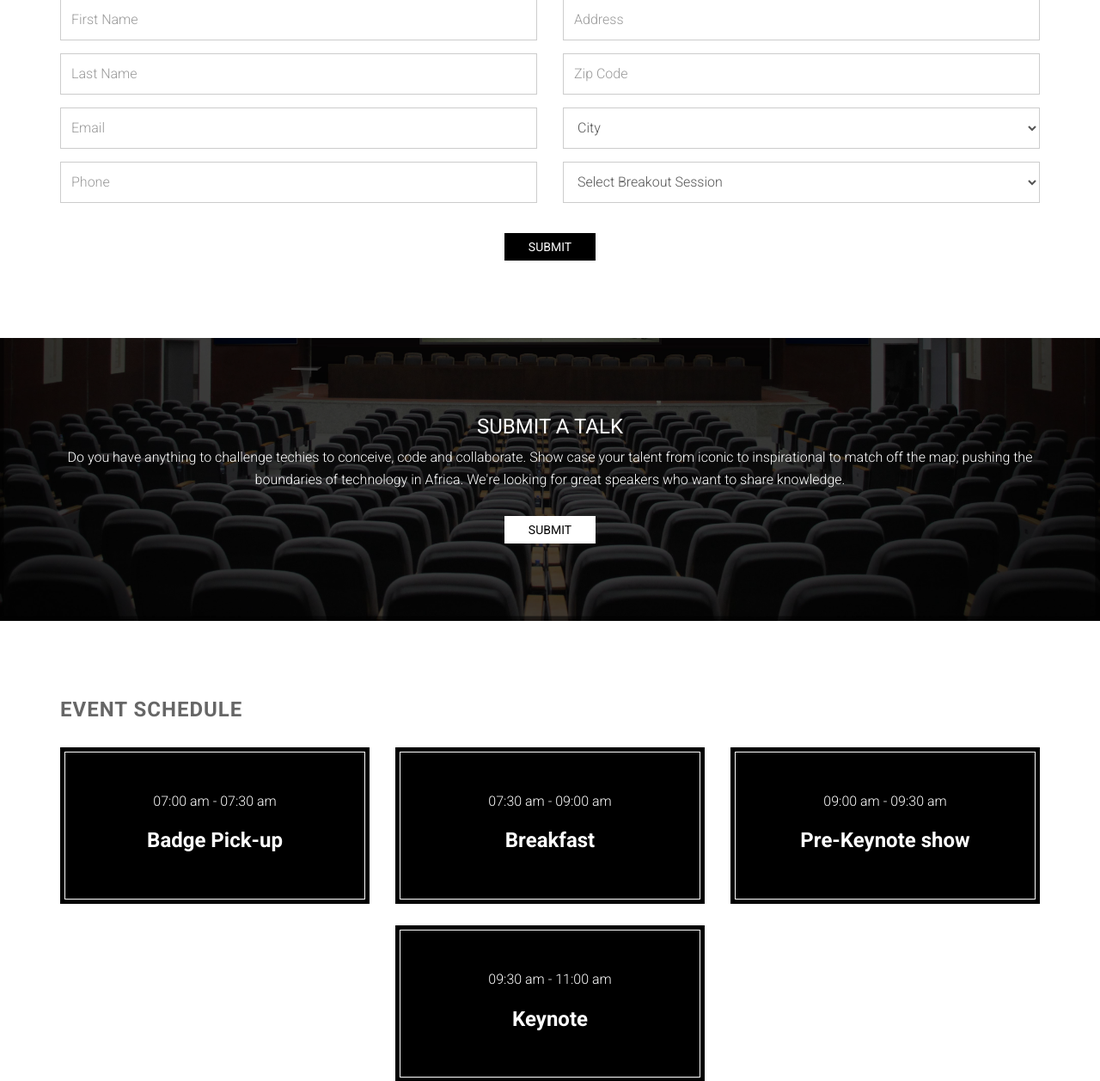
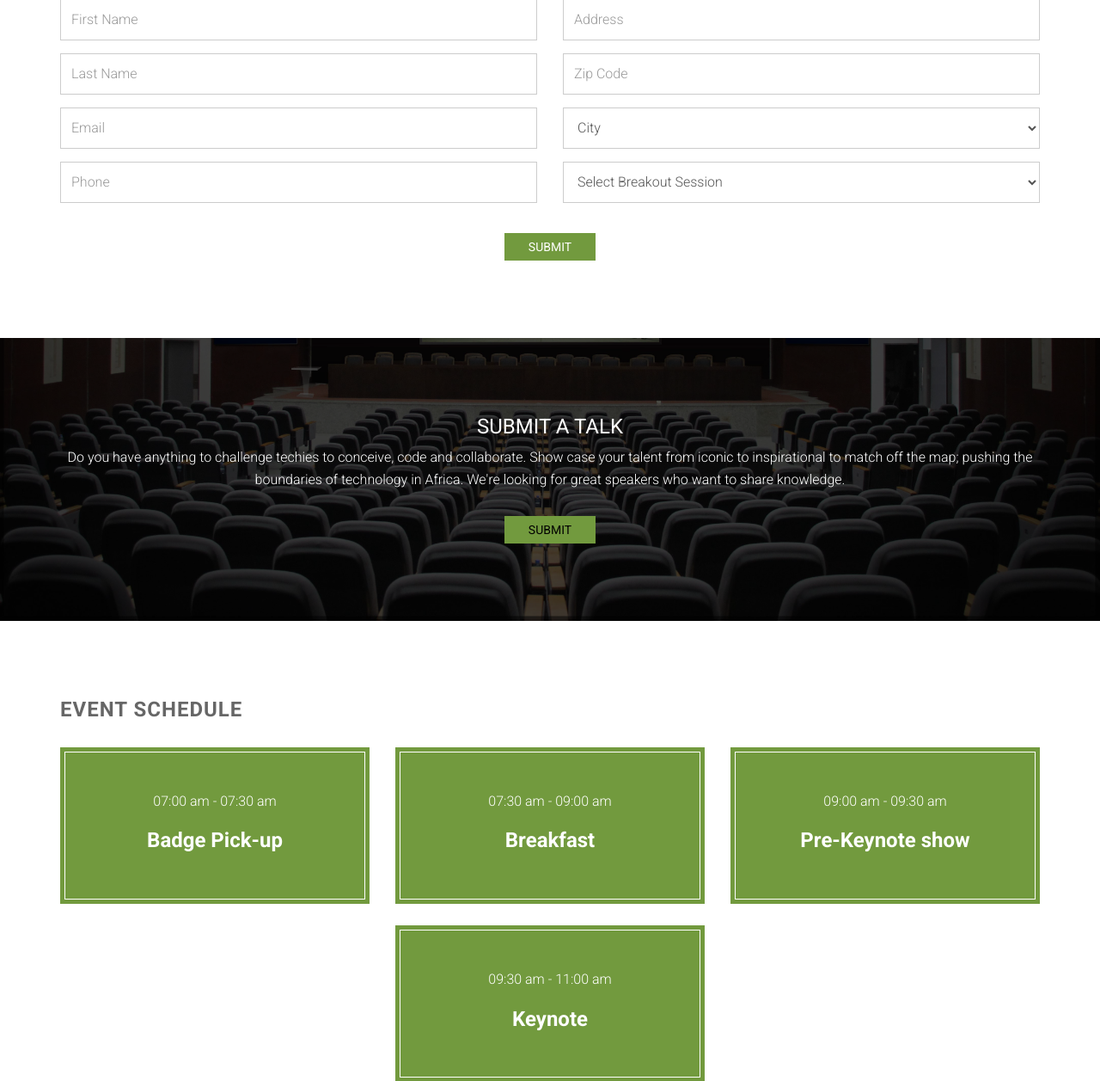
Before and after one commit to silicon-mountain/smconf.org, a PHP site: page / in a window 1280 px wide. Shown: the part 2994-4251 px from the top of the page at 86% size. Run offline with PHP 8.4, Linux system fonts and the light colour scheme; some libraries are stand-ins or nearby versions.

Commit message:
Fixed color styles on site to match design guide
Added the changes to the css files

```diff
--- a/assets/css/main.css
+++ b/assets/css/main.css
@@ -192,7 +192,8 @@ ul li {
  */
 .btn-white {
   color: #000;
-  background-color: #fff;
+  background-color: #729A3E
+;
 }
 .btn-white:hover, .btn-white:focus {
   color: #000;
@@ -201,7 +202,8 @@ ul li {
 
 .btn-black {
   color: #fff;
-  background-color: #000;
+  background-color: #729A3E
+;
 }
 .btn-black:hover, .btn-black:focus {
   color: #fff;
@@ -290,7 +292,8 @@ ul li {
 }
 
 .navbar-solid {
-  background-color: #000 !important;
+  background-color: #729A3E
+ !important;
   padding: 0 !important;
   -webkit-transition: all 0.2s linear 0s;
           transition: all 0.2s linear 0s;
@@ -430,7 +433,8 @@ ul li {
  */
 .schedule-box {
   position: relative;
-  background-color: #000;
+  background-color: #729A3E
+;
   color: #fff;
   text-align: center;
   padding: 50px 0;
@@ -526,7 +530,8 @@ ul li {
 }
 .faq .panel-default > .panel-heading {
   color: #FFF;
-  background-color: #000000;
+  background-color:#729A3E
+;
   border-color: #000;
   border-radius: 0;
   padding: 0;
@@ -594,7 +599,8 @@ ul li {
  * 7.0 Site-footer
  */
 .site-footer {
-  background-color: #000;
+  background-color: #729A3E
+;
   color: #fff;
   text-align: center;
   padding: 30px 0;
```
